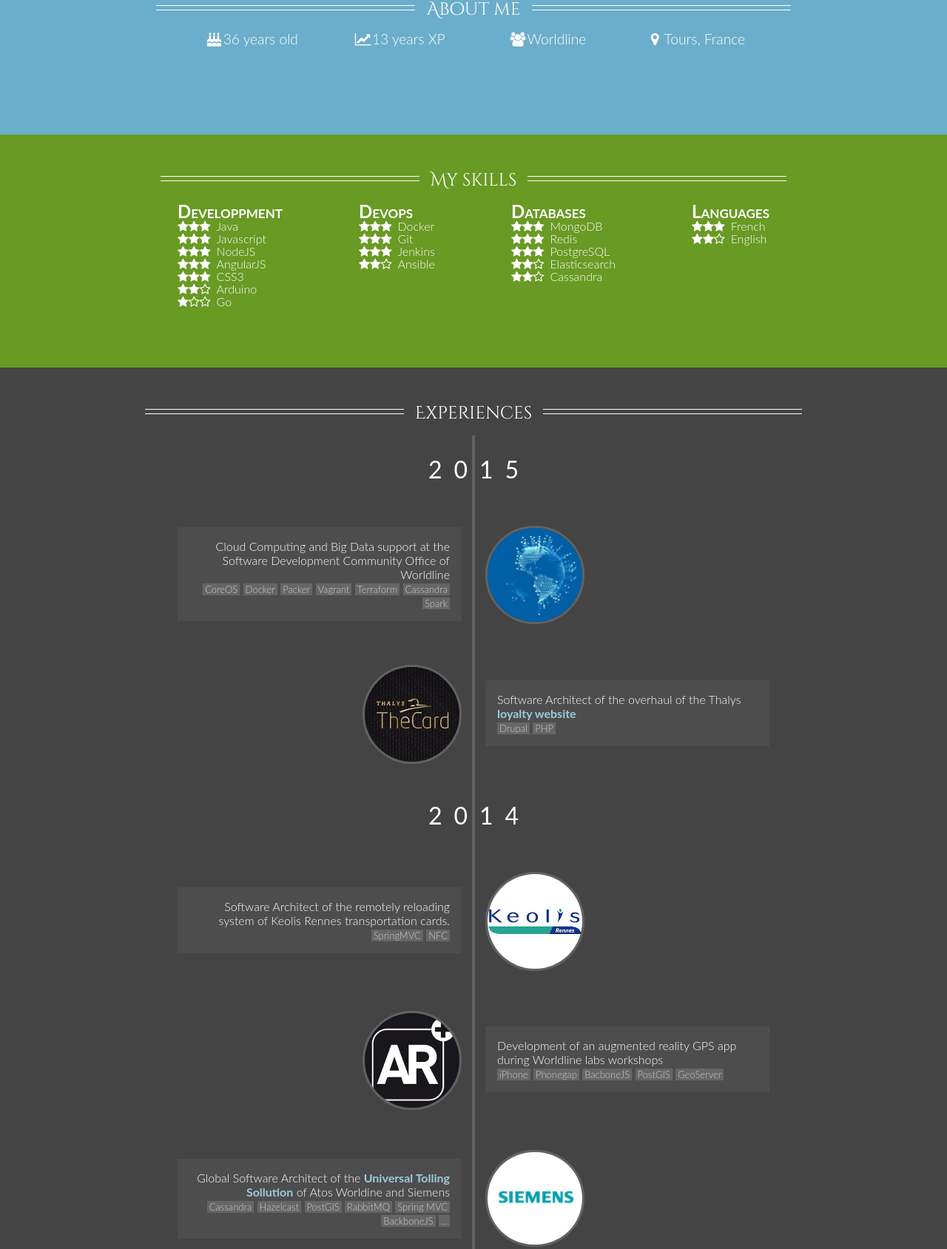
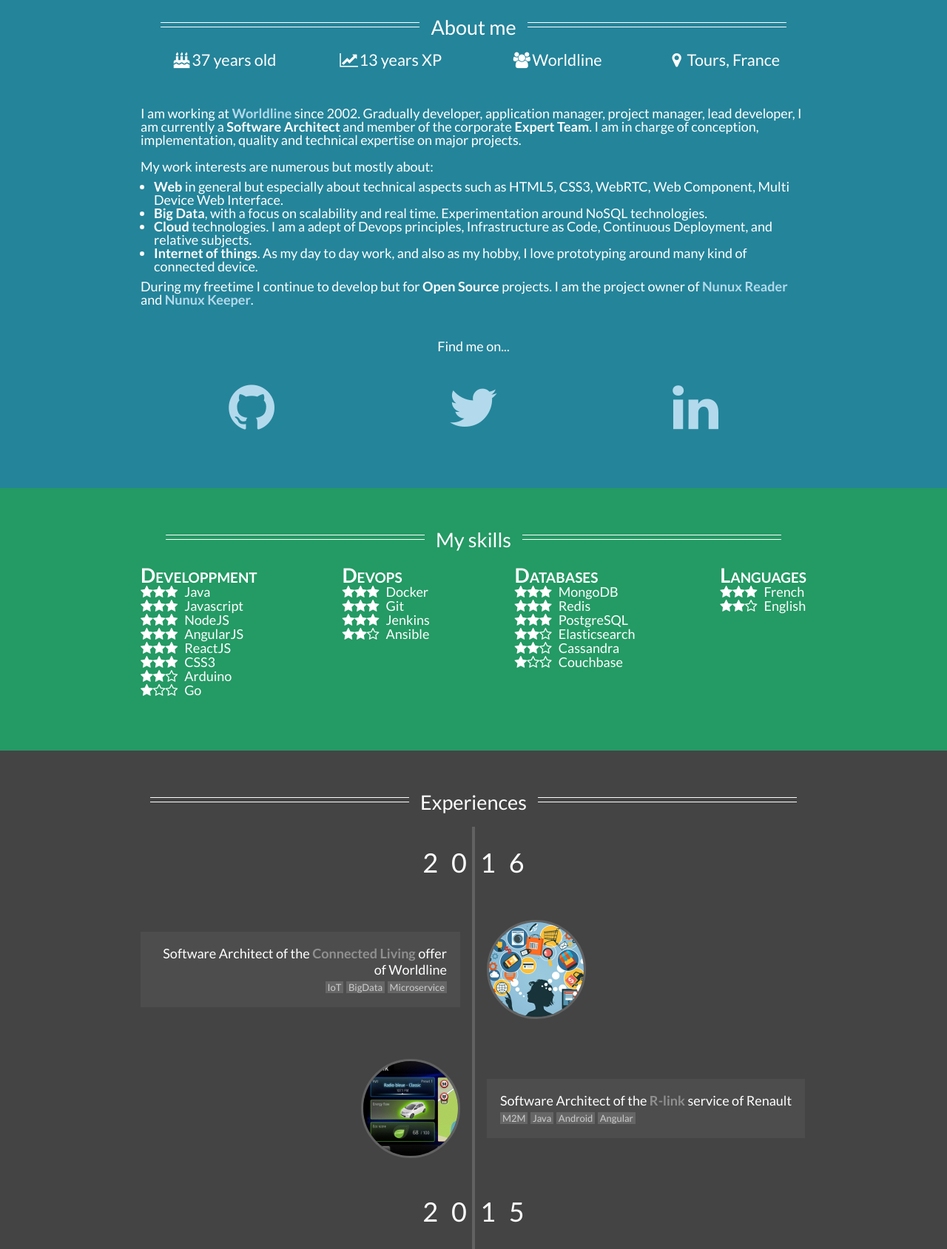
Before and after one commit to ncarlier/ncarlier.github.io, a plain HTML site: page index.html in a window 1280 px wide. Shown: the part 483-2172 px from the top of the page at 74% size. Drawn offline with Linux system fonts and the light colour scheme.

Commit message:
Update 2016-05-05T13:45:15.457Z

```diff
--- a/css/index.css
+++ b/css/index.css
@@ -1,5 +1,6 @@
+/* CSS reset */
 @import url(http://fonts.googleapis.com/css?family=Cinzel+Decorative:400,900);
-/* CSS reset */
+@import url(http://fonts.googleapis.com/css?family=Lato:400,700,900,400italic,700italic,900italic);
 body,
 div,
 dl,
@@ -86,7 +87,9 @@
   padding: 0;
   margin: 0;
   font-family: 'Lato', Arial, sans-serif;
-  font-weight: 300;
+  font-size: 18px;
+  line-height: 1.7;
+  font-weight: 500;
   font-style: normal;
   line-height: 1;
   position: relative;
@@ -94,7 +97,7 @@
 }
 body > section {
   padding-top: 2em;
-  padding-bottom: 5em;
+  padding-bottom: 4em;
 }
 .github img {
   position: absolute;
@@ -104,7 +107,6 @@
   z-index: 999;
 }
 .fancy {
-  font-family: 'Cinzel Decorative', cursive;
   line-height: 0.5;
   text-align: center;
 }
@@ -133,6 +135,7 @@
 #header {
   padding-top: 0;
   color: #FFF;
+  background-color: #24849A;
   overflow: hidden;
   position: relative;
 }
@@ -158,7 +161,7 @@
   padding-bottom: 0.5em;
   font-size: 3em;
   color: white;
-  text-shadow: 3px 3px 0 #6baecb, -1px -1px 0 #6baecb, 1px -1px 0 #6baecb, -1px 1px 0 #6baecb, 1px 1px 0 #6baecb;
+  text-shadow: 3px 3px 0 #24849A, -1px -1px 0 #24849A, 1px -1px 0 #24849A, -1px 1px 0 #24849A, 1px 1px 0 #24849A;
 }
 #header .id img {
   border-radius: 75px;
@@ -170,11 +173,11 @@
 #header .id p {
   font-style: italic;
   font-weight: bold;
-  text-shadow: 1px 1px 0 #6baecb;
+  text-shadow: 1px 1px 0 #24849A;
 }
 #about {
   color: white;
-  background-color: #6baecb;
+  background-color: #24849A;
 }
 #about > * {
   max-width: 50em;
@@ -190,12 +193,39 @@
   font-size: 1.2em;
   padding-bottom: 2em;
 }
-#about article ul.details li {
+#about article ul.details > li {
   flex: 1;
+}
+#about article span.about p {
+  padding: 0.5em 0;
+}
+#about article span.about ul {
+  list-style: initial;
+  margin-left: 1em;
+}
+#about article ul.links {
+  display: flex;
+  text-align: center;
+  font-size: 4em;
+}
+#about article ul.links > li {
+  flex: 1;
+}
+#about article a {
+  color: #B2DAEC;
+  font-weight: bold;
+  text-decoration: none;
+}
+#about article a:hover {
+  text-decoration: underline;
+}
+#about article h3 {
+  padding: 2em;
+  text-align: center;
 }
 #skills {
   color: white;
-  background-color: #699a24;
+  background-color: #249A64;
 }
 #skills > * {
   max-width: 50em;
@@ -231,7 +261,7 @@
 }
 #experiences {
   color: white;
-  background-color: #444444;
+  background-color: #444;
   padding-bottom: 4em;
 }
 #experiences > * {
@@ -302,7 +332,7 @@
   font-size: 2em;
 }
 #experiences article ul.experiences > li a {
-  color: #9ECADD;
+  color: #909090;
   font-weight: bold;
   text-decoration: none;
 }
@@ -319,7 +349,7 @@
 }
 #education {
   color: white;
-  background-color: #ac7bc8;
+  background-color: #AC7BC8;
 }
 #education > * {
   max-width: 50em;
--- a/index.html
+++ b/index.html
@@ -31,12 +31,36 @@
 </header>
 <article>
   <ul class="details">
-    <li><i class="fa fa-fw fa-birthday-cake"></i>36 years old</li>
+    <li><i class="fa fa-fw fa-birthday-cake"></i>37 years old</li>
     <li><i class="fa fa-fw fa-line-chart"></i>13 years XP</li>
     <li><i class="fa fa-fw fa-group"></i>Worldline</li>
     <li><i class="fa fa-fw fa-map-marker"></i>Tours, France</li>
   </ul>
+  <span class="about">
+  <p>I am working at <a href="//worldline.com/en-us/home.html">Worldline</a> since 2002.
+Gradually developer, application manager, project manager, lead developer, I am currently a <strong>Software Architect</strong> and member of the corporate <strong>Expert Team</strong>.
+I am in charge of conception, implementation, quality and technical expertise on major projects.</p>
 
+<p>My work interests are numerous but mostly about:</p>
+
+<ul><li><strong>Web</strong> in general but especially about technical aspects such as HTML5, CSS3, WebRTC, Web Component, Multi Device Web Interface.</li><li><strong>Big Data</strong>, with a focus on scalability and real time. Experimentation around NoSQL technologies.</li><li><strong>Cloud</strong> technologies. I am a adept of Devops principles, Infrastructure as Code, Continuous Deployment, and relative subjects.</li><li><strong>Internet of things</strong>. As my day to day work, and also as my hobby, I love prototyping around many kind of connected device.</li></ul>
+
+<p>During my freetime I continue to develop but for <strong>Open Source</strong> projects. I am the project owner of <a href="//reader.nunux.org">Nunux Reader</a> and <a href="//keeper.nunux.org">Nunux Keeper</a>.</p>
+
+<h3>Find me on...</h3>
+  </span>
+  <ul class="links">
+
+
+    <li><a href="//github.com/ncarlier" title="GitHub"><i class="fa fa-github"></i></a></li>
+
+
+    <li><a href="//twitter.com/ncarlier" title="Twitter"><i class="fa fa-twitter"></i></a></li>
+
+
+    <li><a href="//www.linkedin.com/profile/view?id=15575472" title="Linkedin"><i class="fa fa-linkedin"></i></a></li>
+
+  </ul>
 </article>
 
     </section>
@@ -57,6 +81,8 @@
       <li class="l3">NodeJS</li>
 
       <li class="l3">AngularJS</li>
+
+      <li class="l3">ReactJS</li>
 
       <li class="l3">CSS3</li>
 
@@ -96,6 +122,8 @@
 
       <li class="l2">Cassandra</li>
 
+      <li class="l1">Couchbase</li>
+
     </ul>
   </div>
 
@@ -121,6 +149,64 @@
 <article>
   <ul class="experiences">
 
+
+
+
+    <li>
+      <h2>2016</h2>
+    </li>
+
+
+    <li>
+
+
+      <div>
+        <span>
+          <p>Software Architect of the <a href="//fr.worldline.com/fr-fr/home/solutions/services-mobiles-et-transactionnels/connected-living.html">Connected Living</a> offer of Worldline</p>
+
+          <ul class="tags">
+
+            <li>IoT</li>
+
+            <li>BigData</li>
+
+            <li>Microservice</li>
+
+          </ul>
+
+        </span>
+      </div>
+
+      <div><img src="assets/images/connected_living.png"></div>
+
+    </li>
+
+
+    <li>
+
+
+      <div><img src="assets/images/rlink.png"></div>
+
+      <div>
+        <span>
+          <p>Software Architect of the <a href="//www.renault.fr/services/prolonger-garantie/extension-vn/systemes-multimedia/r-link/">R-link</a> service of Renault</p>
+
+          <ul class="tags">
+
+            <li>M2M</li>
+
+            <li>Java</li>
+
+            <li>Android</li>
+
+            <li>Angular</li>
+
+          </ul>
+
+        </span>
+      </div>
+
+    </li>
 
 
 
```
Also changed, not shown: README.md, assets/images/connected_living.png (added), assets/images/rlink.png (added).
